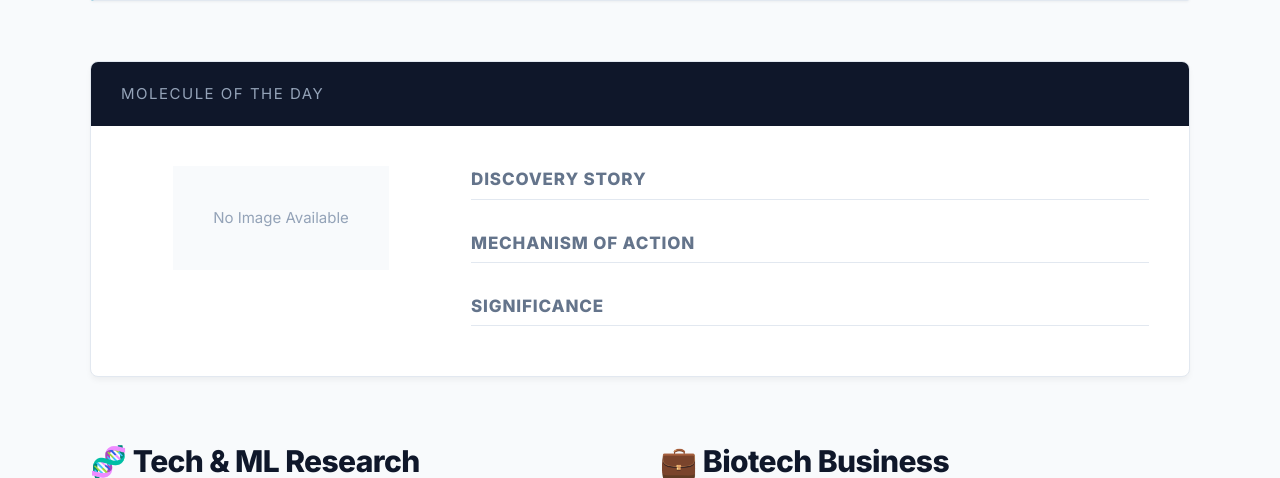
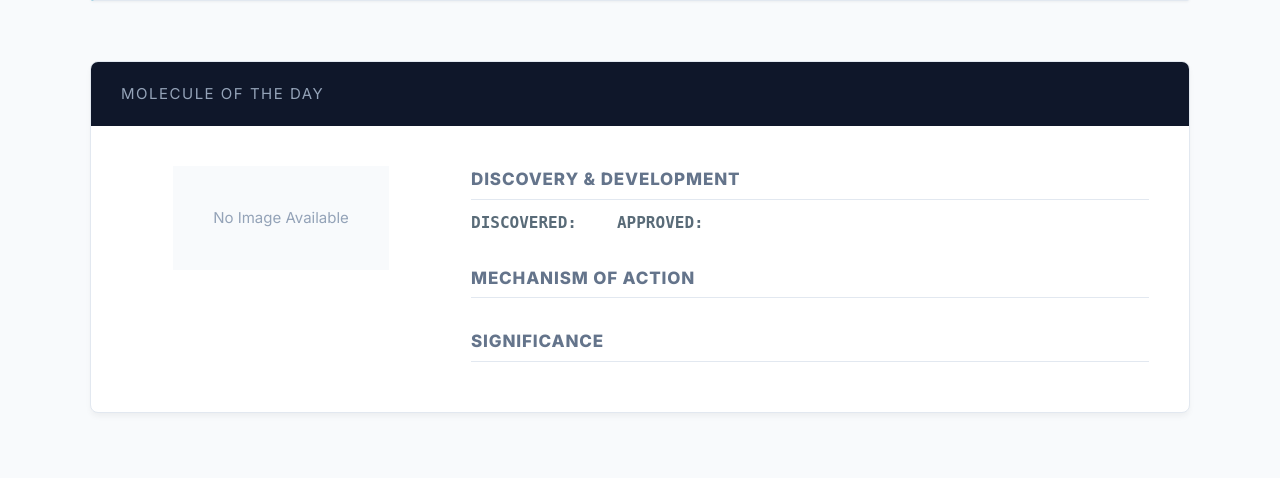
Before and after one commit to DanSeith/bionews, a Python web app: template templates/index.html in a window 1280 px wide. Shown: the part 311-789 px from the top of the page. Run offline with Jinja, Linux system fonts and the light colour scheme; the template is opened without the code that fills it, so the values that code supplies are empty.

Commit message:
Update output structure and molecule of the day format

```diff
--- a/templates/index.html
+++ b/templates/index.html
@@ -338,8 +338,17 @@
                     {% endif %}
                 </div>
                 <div class="molecule-text">
-                    <h4>Discovery Story</h4>
-                    <p>{{ molecule.discovery }}</p>
+                    <h4>Discovery & Development</h4>
+                    <div
+                        style="display: flex; gap: 2rem; margin-bottom: 1rem; font-family: var(--code-font); font-weight: 600;">
+                        <div><span
+                                style="color: var(--secondary); font-size: 0.8rem; text-transform: uppercase;">Discovered:</span><br>{{
+                            molecule.year_discovered }}</div>
+                        <div><span
+                                style="color: var(--secondary); font-size: 0.8rem; text-transform: uppercase;">Approved:</span><br>{{
+                            molecule.year_approved }}</div>
+                    </div>
+                    <p>{{ molecule.origin_story }}</p>
 
                     <h4>Mechanism of Action</h4>
                     <p>{{ molecule.mechanism }}</p>
```
Also changed, not shown: main.py (+15 -7 lines).
